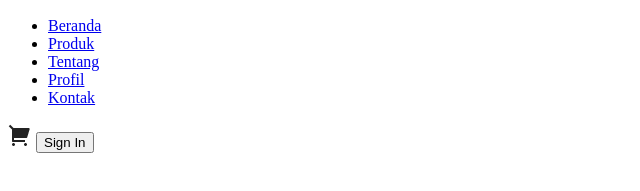
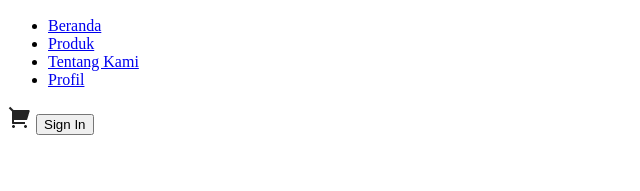
Before and after one commit to NThann22/latihan-alterra, a plain HTML site: page Latihan/index.html in a window 1280 px wide. Shown: the part 79-270 px from the top of the page, without its empty margins (0-640 px from the left). Drawn offline with Linux system fonts and the light colour scheme.

Commit message:
fix: remove feature

```diff
--- a/Latihan/index.html
+++ b/Latihan/index.html
@@ -15,9 +15,8 @@
             <ul>
                 <li><a href="#">Beranda</a></li>
                 <li><a href="#">Produk</a></li>
-                <li><a href="#">Tentang</a></li>
+                <li><a href="#">Tentang Kami</a></li>
                 <li><a href="#">Profil</a></li>
-                <li><a href="#">Kontak</a></li>
             </ul>
         </nav>
         <div class="user-actions">
```
